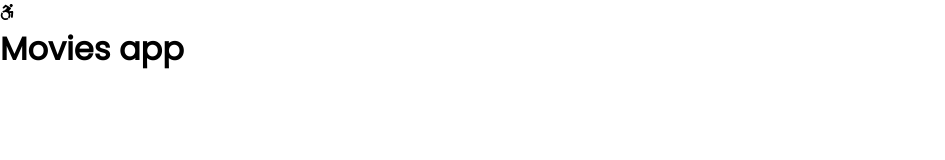
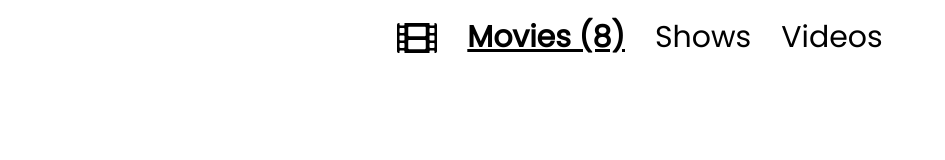
Before and after one commit to Nuri1977/capstone-js-movies, a plain HTML site: page index.html in a window 1280 px wide. Shown: the whole page, without its empty margins (0-945 px from the left). Drawn offline with Linux system fonts and the light colour scheme.

Commit message:
add and style header

```diff
--- a/index.html
+++ b/index.html
@@ -5,14 +5,17 @@
   <meta http-equiv="X-UA-Compatible" content="IE=edge">
   <meta name="viewport" content="width=device-width, initial-scale=1.0">
   <link rel="stylesheet" href="https://cdnjs.cloudflare.com/ajax/libs/font-awesome/6.0.0-beta3/css/all.min.css" integrity="sha512-Fo3rlrZj/k7ujTnHg4CGR2D7kSs0v4LLanw2qksYuRlEzO+tcaEPQogQ0KaoGN26/zrn20ImR1DfuLWnOo7aBA==" crossorigin="anonymous" referrerpolicy="no-referrer" />
-  <script
-      src="https://use.fontawesome.com/releases/v5.15.4/js/all.js"
-      data-auto-a11y="true"
-    ></script>
+  <script src="https://use.fontawesome.com/releases/v5.15.4/js/all.js" data-auto-a11y="true"></script>
   <title>Movies</title>
 <script defer src="main.js"></script></head>
 <body>
-  <i class="fab fa-accessible-icon"></i>
-  <h1>Movies app</h1>
+  <header id="header" class="d-flex">
+    <i class="fas fa-film" id="logo"></i>
+    <ul id="nav-bar" class="d-flex">
+      <li class="nav-item active"><p>Movies (8)</p></li>
+      <li class="nav-item"><p>Shows</p></li>
+      <li class="nav-item"><p>Videos</p></li>
+    </ul>
+  </header>
 </body>
 </html>
```
Also changed, not shown: main.js (+2 -2 lines).
